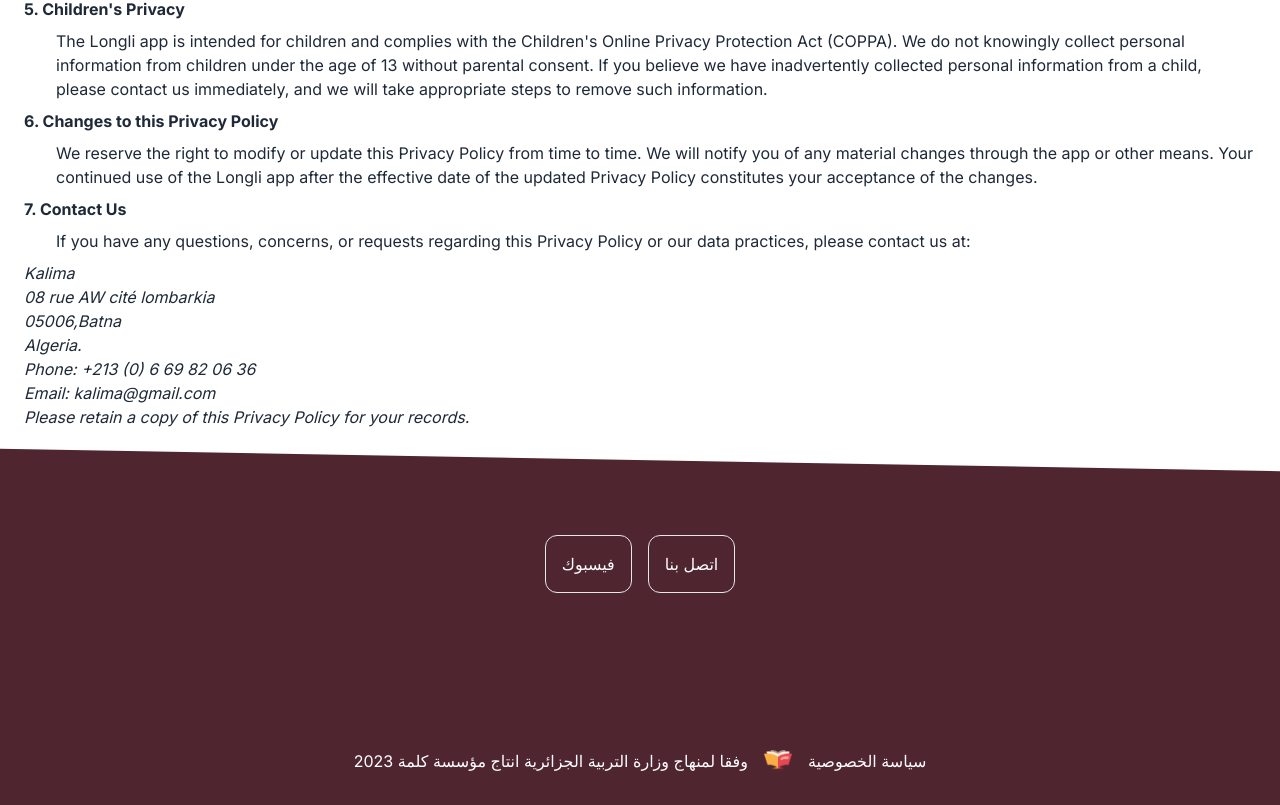
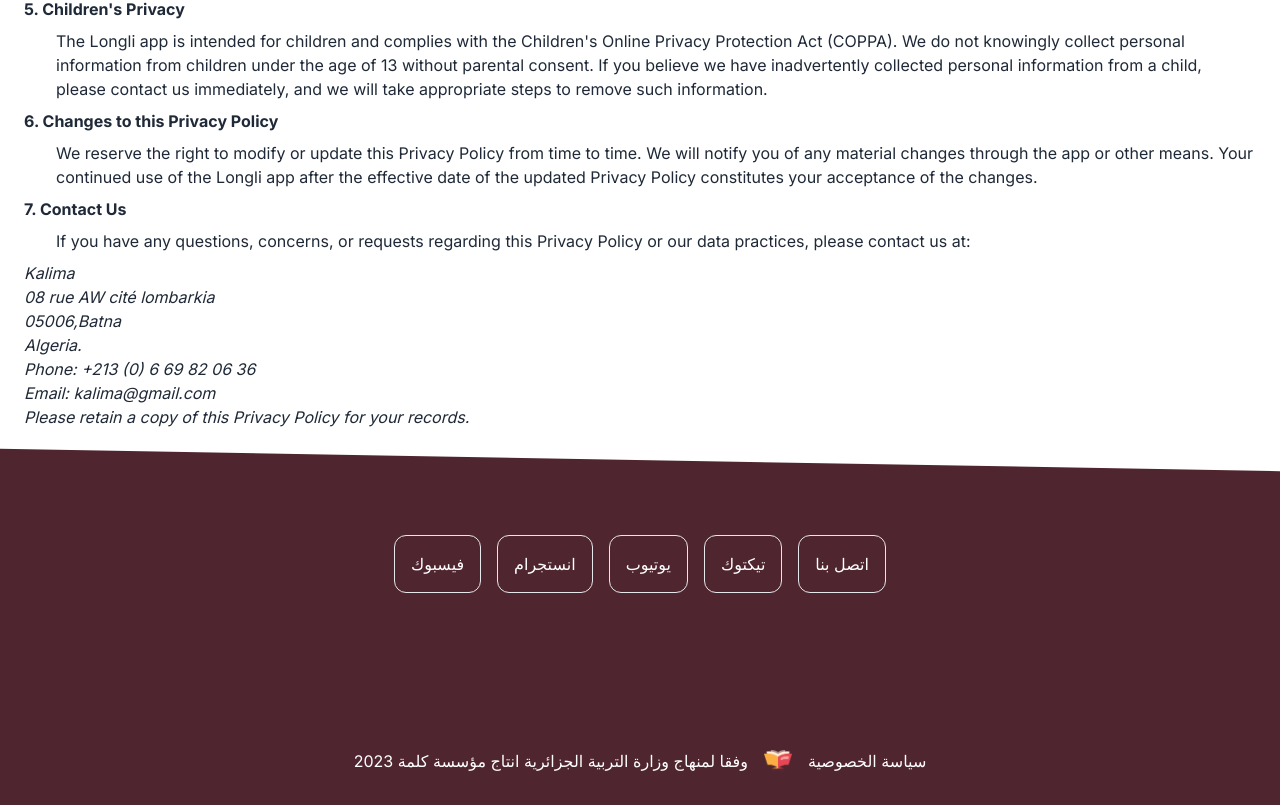
Before and after one commit to mhannibal/next-longli-website, a Next.js app: page /privacy-policy in a window 1280 px wide. Shown: the part 1171-1976 px from the top of the page. Built offline with nearby package versions, Linux system fonts and the light colour scheme; no server answers.

Commit message:
add social media btns

```diff
--- a/app/site-footer/index.tsx
+++ b/app/site-footer/index.tsx
@@ -11,8 +11,18 @@
                         <a href="https://www.facebook.com/profile.php?id=100094400536750" target="_blank">فيسبوك</a>
                     </button>
                     <button className="border rounded-xl p-4">
+                        <Link href={'/contact'}>انستجرام</Link>
+                    </button>
+                    <button className="border rounded-xl p-4">
+                        <Link href={'/contact'}>يوتيوب</Link>
+                    </button>
+                    <button className="border rounded-xl p-4">
+                        <Link href={'/contact'}>تيكتوك</Link>
+                    </button>
+                    <button className="border rounded-xl p-4">
                         <Link href={'/contact'}>اتصل بنا</Link>
                     </button>
+
                 </div>
                 <div className='flex flex-row gap-4 align-middle items-center justify-center'>
                     <p>
```
